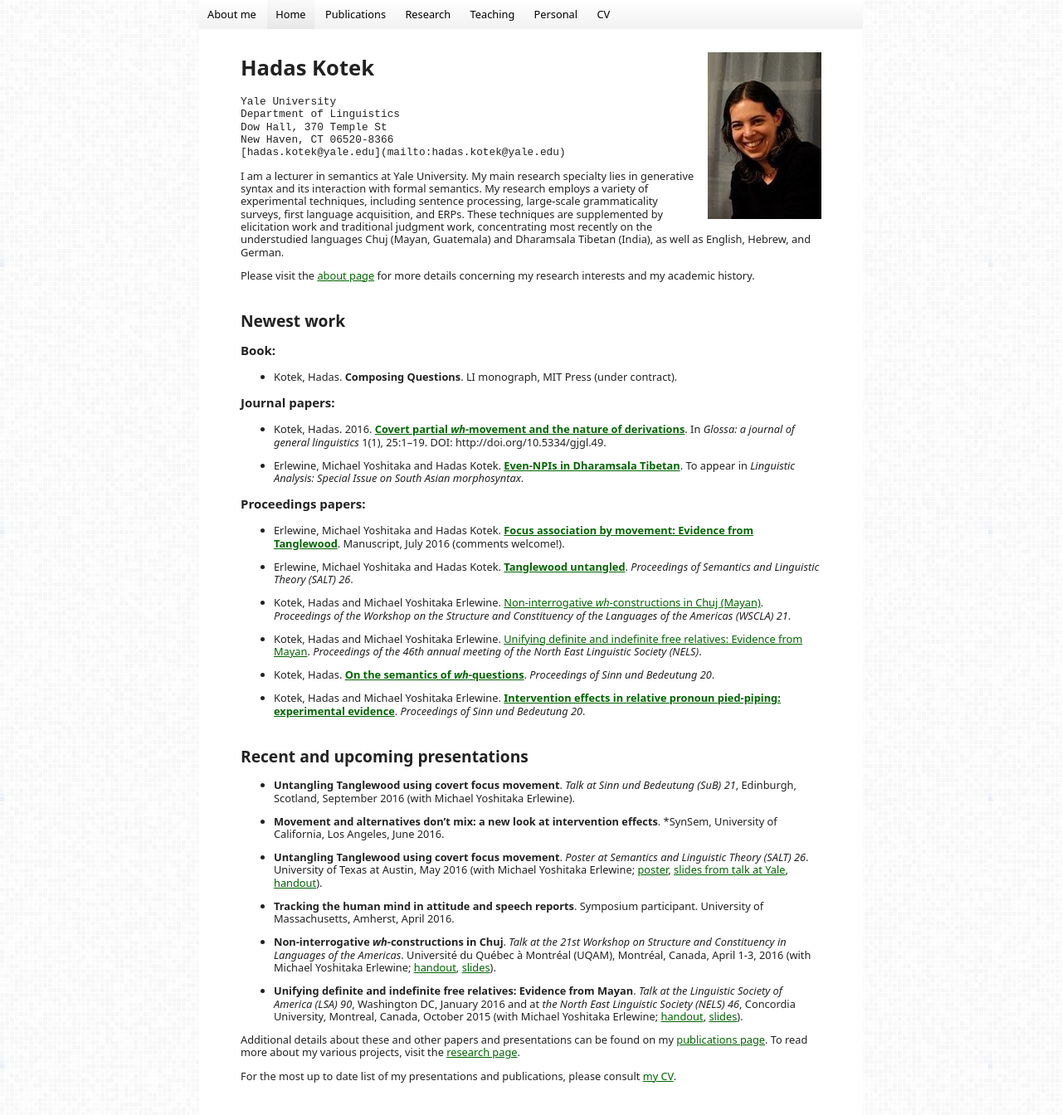
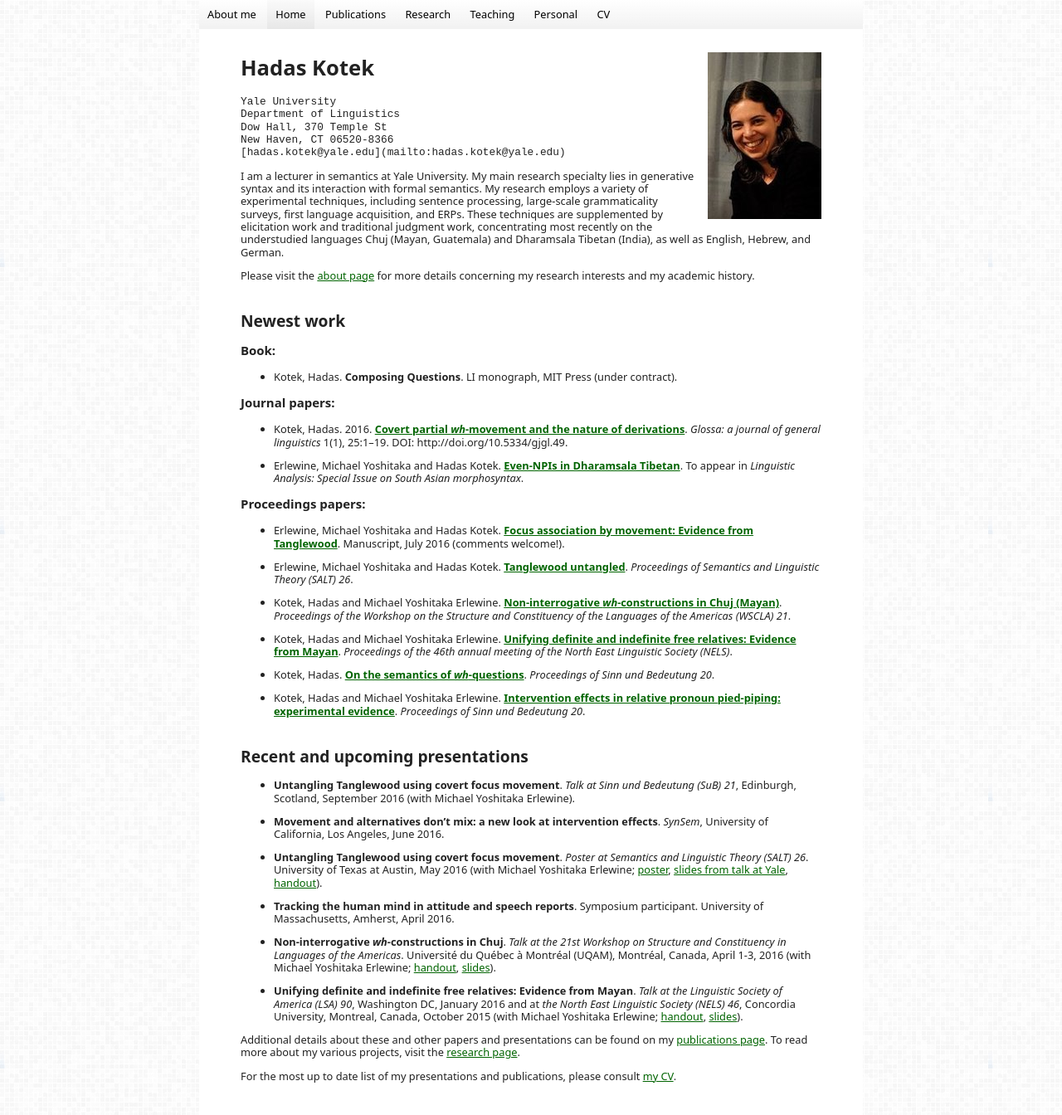
Before and after one commit to hkotek/hkotek.com, a Jekyll site: the page built from index.md, in a window 1280 px wide and 1368 px high. Shown: the top 1344 px of the window at 83% size. Built offline with Jekyll 4.4.1, drawn with Linux system fonts in a browser that asks for light colours.

Commit message:
post-update tweaks

```diff
--- a/index.md
+++ b/index.md
@@ -18,7 +18,7 @@
 	Department of Linguistics
 	Dow Hall, 370 Temple St
 	New Haven, CT 06520-8366
-    [hadas.kotek@yale.edu](mailto:hadas.kotek@yale.edu)
+	[hadas.kotek@yale.edu](mailto:hadas.kotek@yale.edu)
 
 I am a lecturer in semantics at Yale University. My main research specialty lies in generative syntax and its interaction with formal semantics. My research employs a variety of experimental techniques, including sentence processing, large-scale grammaticality surveys, first language acquisition, and ERPs. These techniques are supplemented by  elicitation work and traditional judgment work, concentrating most recently on the understudied languages Chuj (Mayan, Guatemala) and Dharamsala Tibetan (India), as well as English, Hebrew, and German.
 
@@ -35,7 +35,7 @@
 
 ### Journal papers: ###
 
-* Kotek, Hadas. 2016. [**Covert partial *wh*-movement and the nature of derivations**](http://ling.auf.net/lingbuzz/002541/current.pdf?_s=TVHKDbQKt4hwC4kt). In *Glossa: a journal of general linguistics* 1(1), 25:1--19. DOI: http://doi.org/10.5334/gjgl.49.
+* Kotek, Hadas. 2016. [**Covert partial *wh*-movement and the nature of derivations**](http://ling.auf.net/lingbuzz/002541/current.pdf?_s=TVHKDbQKt4hwC4kt). *Glossa: a journal of general linguistics* 1(1), 25:1--19. DOI: http://doi.org/10.5334/gjgl.49.
 
 * Erlewine, Michael Yoshitaka and Hadas Kotek. [**Even-NPIs in Dharamsala Tibetan**](erlewine-kotek-tibetan.pdf). To appear in *Linguistic Analysis: Special Issue on South Asian morphosyntax*.
 
@@ -46,9 +46,9 @@
 
 * Erlewine, Michael Yoshitaka and Hadas Kotek. [**Tanglewood untangled**](salt26.pdf). *Proceedings of Semantics and Linguistic Theory (SALT) 26*.
 
-* Kotek, Hadas and Michael Yoshitaka Erlewine. [Non-interrogative *wh*-constructions in Chuj (Mayan)](wscla2016.pdf). *Proceedings of the Workshop on the Structure and Constituency of the Languages of the Americas (WSCLA) 21*.
+* Kotek, Hadas and Michael Yoshitaka Erlewine. [**Non-interrogative *wh*-constructions in Chuj (Mayan)**](wscla2016.pdf). *Proceedings of the Workshop on the Structure and Constituency of the Languages of the Americas (WSCLA) 21*.
 
-* Kotek, Hadas and Michael Yoshitaka Erlewine. [Unifying definite and indefinite free relatives: Evidence from Mayan](nels46.pdf). *Proceedings of the 46th annual meeting of the North East Linguistic Society (NELS)*.
+* Kotek, Hadas and Michael Yoshitaka Erlewine. [**Unifying definite and indefinite free relatives: Evidence from Mayan**](nels46.pdf). *Proceedings of the 46th annual meeting of the North East Linguistic Society (NELS)*.
 
 * Kotek, Hadas. [**On the semantics of *wh*-questions**](SuB-wh-paper.pdf). *Proceedings of Sinn und Bedeutung 20*.
 
@@ -61,7 +61,7 @@
 
 * **Untangling Tanglewood using covert focus movement**. *Talk at Sinn und Bedeutung (SuB) 21*, Edinburgh, Scotland, September 2016 (with Michael Yoshitaka Erlewine).
 
-* **Movement and alternatives don't mix: a new look at intervention effects**. *SynSem, University of California, Los Angeles, June 2016.
+* **Movement and alternatives don't mix: a new look at intervention effects**. *SynSem*, University of California, Los Angeles, June 2016.
 
 * **Untangling Tanglewood using covert focus movement**. *Poster at Semantics and Linguistic Theory (SALT) 26*. University of Texas at Austin, May 2016 (with Michael Yoshitaka Erlewine; [poster](salt2016-poster.pdf), [slides from talk at Yale](Yale2016-Tanglewood-slides.pdf), [handout](Yale2016-Tanglewood-handout.pdf)).
 
```
Also changed, not shown: publications.md (+3 -3 lines), research.md (+12 -12 lines).
